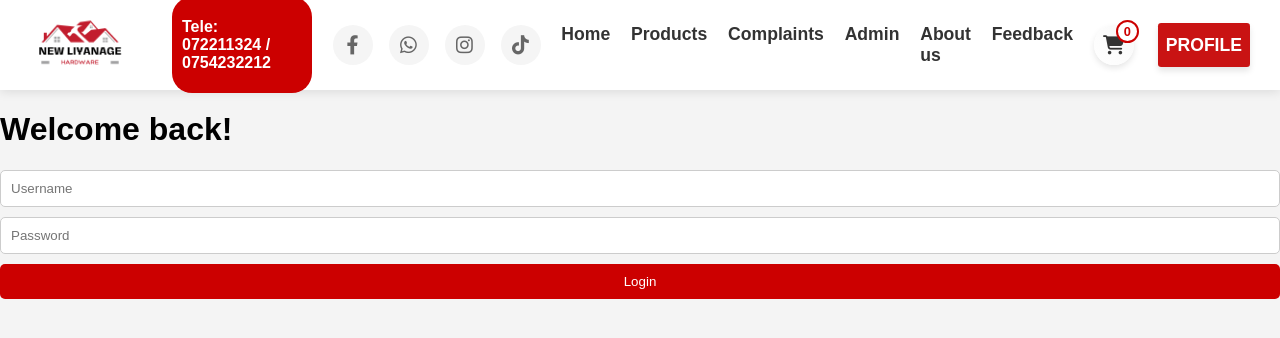
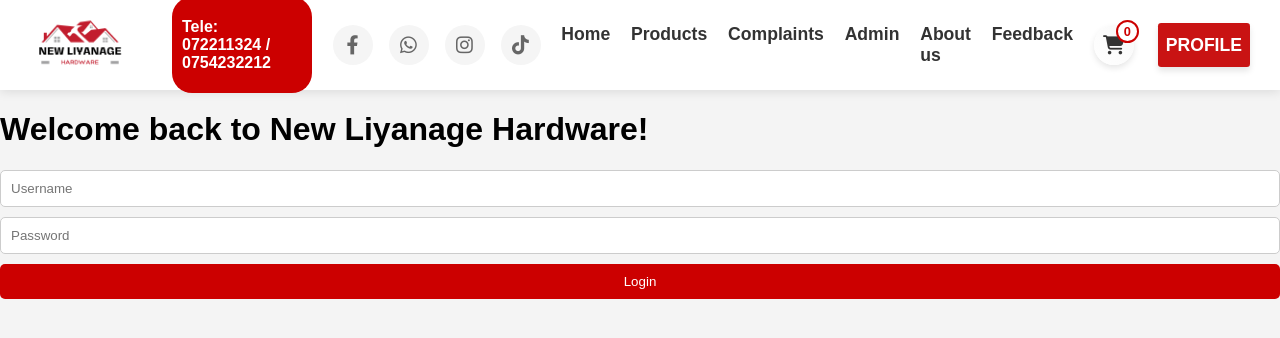
Before and after one commit to SanujaRubasinghe/Liyanage-Hardware, a React (Create React App) app: page /login in a window 1280 px wide. Shown: the top 338 px of the page. Built offline with nearby package versions, Linux system fonts and the light colour scheme; no server answers.

Commit message:
modify LogInPage.js

```diff
--- a/src/Components/LoginPage.js
+++ b/src/Components/LoginPage.js
@@ -19,7 +19,7 @@ function LogInPage() {
 
     return (
         <div>
-            <h1>Welcome back!</h1>
+            <h1>Welcome back to New Liyanage Hardware!</h1>
             <form onSubmit={handleSubmit}>
                 <input name="username" onChange={handleChange} placeholder="Username" required />
                 <input name="password" type="password" onChange={handleChange} placeholder="Password" required />
```
